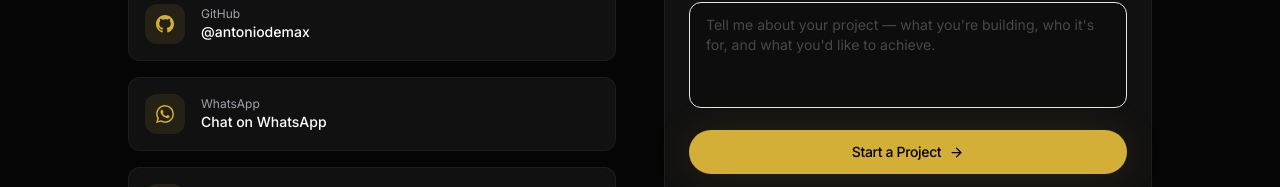
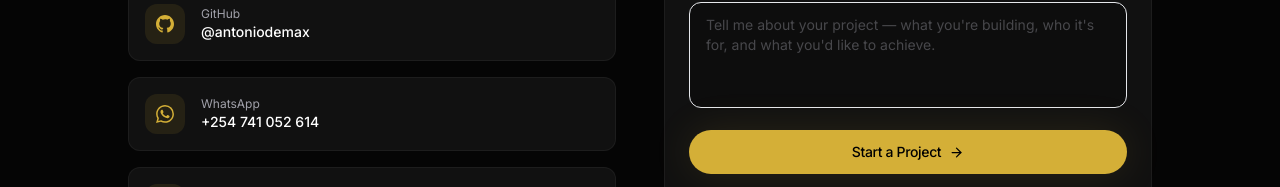
Before and after one commit to antoniodemax/antony, a React (Vite) app: page / in a window 1280 px wide. Shown: the part 10027-10214 px from the top of the page. Built offline with nearby package versions, Linux system fonts and the light colour scheme.

Commit message:
updated the  WhatsApp to real number +254741052614

```diff
--- a/src/components/layout/Footer.tsx
+++ b/src/components/layout/Footer.tsx
@@ -4,7 +4,7 @@ import { GitHubIcon, LinkedInIcon, WhatsAppIcon, InstagramIcon } from '../ui/Ico
 const socials = [
   { icon: GitHubIcon, href: 'https://github.com/antoniodemax', label: 'GitHub' },
   { icon: LinkedInIcon, href: 'https://www.linkedin.com/in/antony-peter-96318a338', label: 'LinkedIn' },
-  { icon: WhatsAppIcon, href: 'https://web.whatsapp.com/', label: 'WhatsApp' },
+  { icon: WhatsAppIcon, href: 'https://wa.me/254741052614', label: 'WhatsApp' },
   { icon: InstagramIcon, href: 'https://www.instagram.com/', label: 'Instagram' },
   { icon: Mail, href: 'mailto:hello@antonypeter.dev', label: 'Email' },
 ]
--- a/src/components/sections/Contact.tsx
+++ b/src/components/sections/Contact.tsx
@@ -27,8 +27,8 @@ const channels = [
   {
     icon: WhatsAppIcon,
     label: 'WhatsApp',
-    value: 'Chat on WhatsApp',
-    href: 'https://web.whatsapp.com/',
+    value: '+254 741 052 614',
+    href: 'https://wa.me/254741052614',
   },
   {
     icon: InstagramIcon,
```
